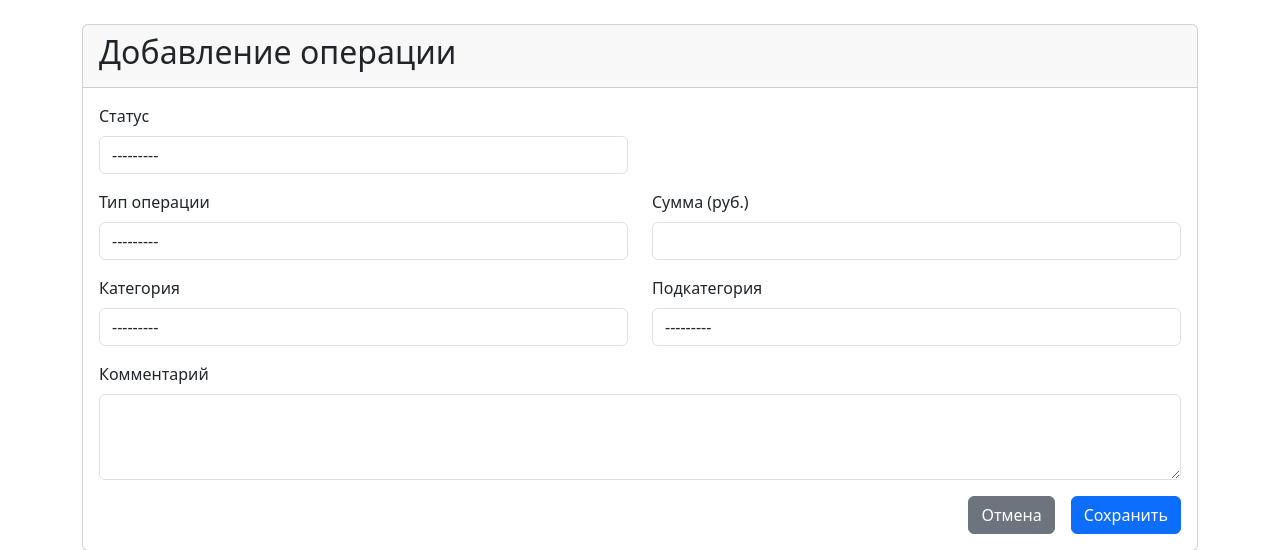
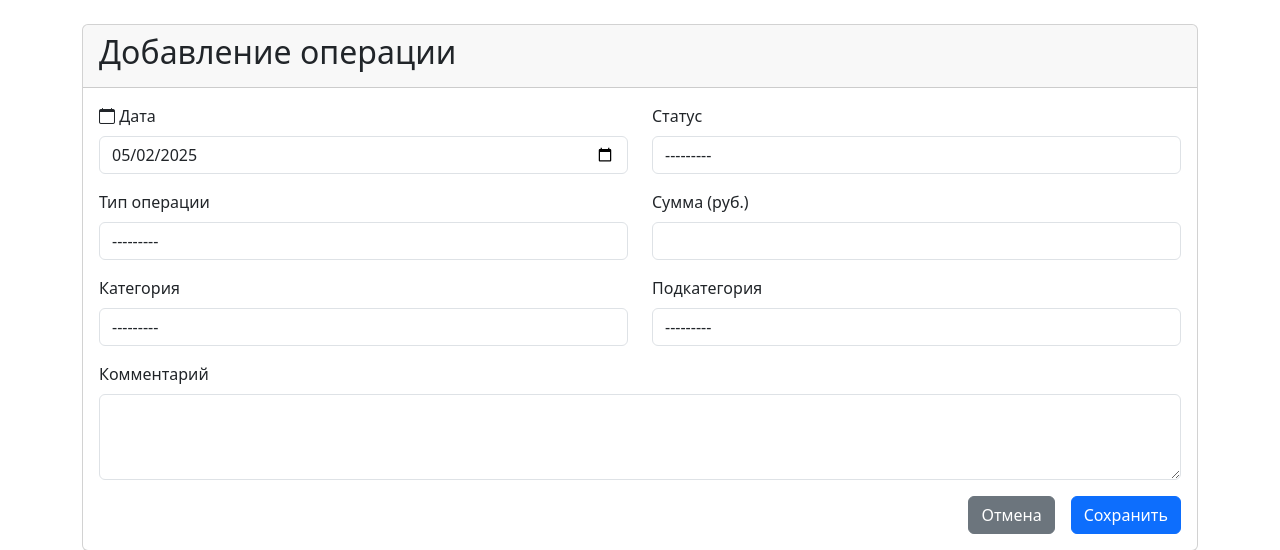
Before and after one commit to h4cktivist/money-movement-webapp, a Django app: page /create/ in a window 1280 px wide. Shown: the part 56-606 px from the top of the page. Run offline with Django 4.2, Linux system fonts and the light colour scheme; data that the repository does not hold is empty.

Commit message:
fix: new transaction date picker fix

```diff
--- a/main/forms.py
+++ b/main/forms.py
@@ -1,4 +1,5 @@
 from django import forms
+from django.utils import timezone
 
 from .models import Transaction, Status, TransactionType, Category, Subcategory
 
@@ -14,6 +15,9 @@ class TransactionForm(forms.ModelForm):
 
     def __init__(self, *args, **kwargs):
         super().__init__(*args, **kwargs)
+
+        if not self.instance.pk:
+            self.initial['date'] = timezone.now().date()
 
         for field in self.fields:
             self.fields[field].widget.attrs.update({'class': 'form-control'})
--- a/templates/transaction_form.html
+++ b/templates/transaction_form.html
@@ -10,9 +10,10 @@
             {% csrf_token %}
 
             <div class="row mb-3">
-            {% if transaction %}
                 <div class="col-md-6">
-                    <label for="{{ form.date.id_for_label }}" class="form-label">Дата</label>
+                    <label for="{{ form.date.id_for_label }}" class="form-label">
+                        <i class="bi bi-calendar"></i> Дата
+                    </label>
                     {{ form.date }}
                     {% if form.date.errors %}
                     <div class="invalid-feedback d-block">
@@ -20,7 +21,6 @@
                     </div>
                     {% endif %}
                 </div>
-            {% endif %}
                 <div class="col-md-6">
                     <label for="{{ form.status.id_for_label }}" class="form-label">Статус</label>
                     {{ form.status }}
```
